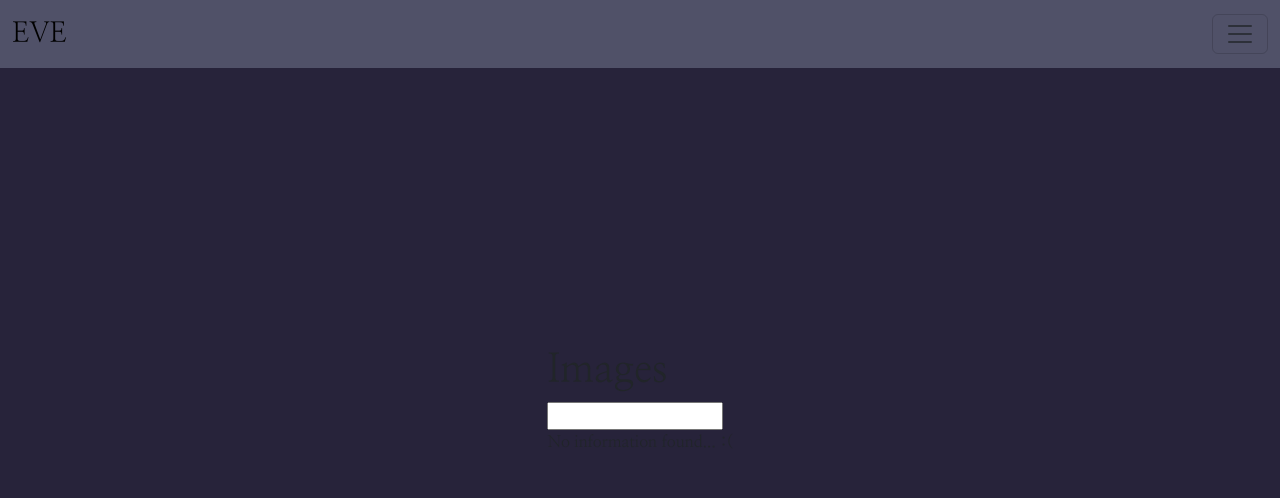
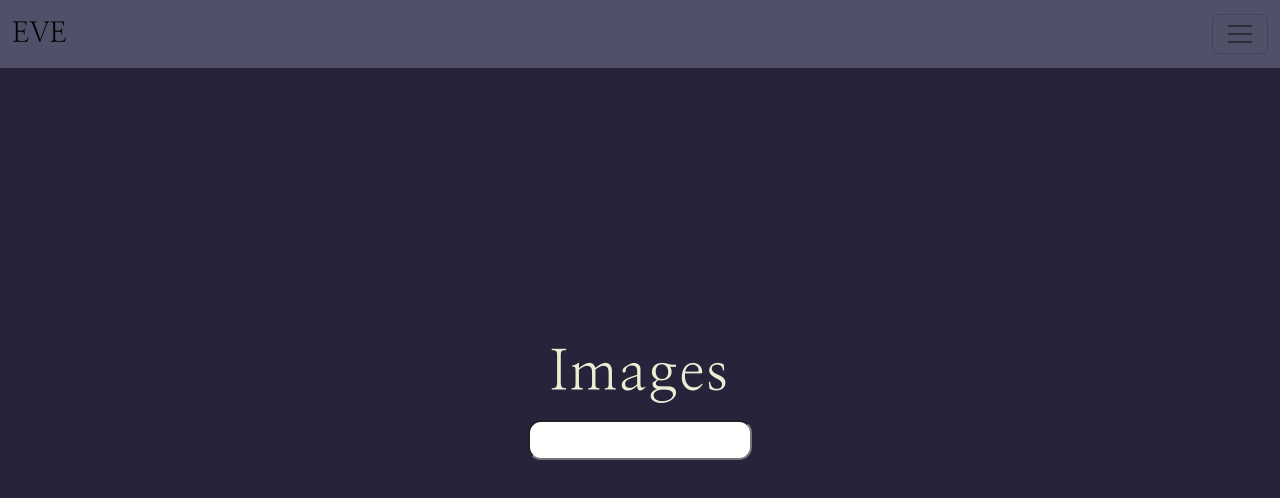
Before and after one commit to kibapika/EVE, a React (Create React App) app: page /images in a window 1280 px wide. Shown: the top 498 px of the page. Built offline with nearby package versions, Linux system fonts and the light colour scheme.

Commit message:
editing css img page

```diff
--- a/src/components/Img.js
+++ b/src/components/Img.js
@@ -1,6 +1,7 @@
 import React from "react";
 import axios from "axios";
 import { useState } from "react";
+import "./comp.css";
 
 const Img = () => {
   const [response, setResponse] = useState(null);
@@ -45,34 +46,87 @@ const Img = () => {
   };
 
   return (
-    <div>
-      <h1>Images</h1>
-      <div>
+    <div className="d-flex flex-column justify-content-evenly align-items-center">
+      <section>
+        {response != null ? (
+          <div
+            className="d-flex flex-row justify-content-evenly align-items-center mb-3"
+            style={{ width: "20rem", color: "#EAEFD3", marginTop: "6rem" }}
+          >
+            <h1 className="fs-2" style={{ letterSpacing: "2px" }}>
+              Images
+            </h1>
             <input
               value={desc}
               onChange={(event) => setDesc(event.target.value)}
               onKeyPress={search}
               type="text"
               required
+              style={{ width: "11rem" }}
             />
           </div>
-      <section>
+        ) : (
+          <div
+            className="d-flex flex-column justify-content-evenly align-items-center"
+            style={{ width: "25rem", color: "#EAEFD3" }}
+          >
+            <h1
+              style={{
+                letterSpacing: "2px",
+                fontSize: "3.5rem",
+                marginBottom: "13px",
+              }}
+            >
+              Images
+            </h1>
+            <input
+              value={desc}
+              onChange={(event) => setDesc(event.target.value)}
+              onKeyPress={search}
+              type="text"
+              required
+              style={{
+                width: "14rem",
+                height: "2.5rem",
+                padding: "8px",
+                letterSpacing: "0.75px",
+                borderRadius: "13px",
+              }}
+            />
+          </div>
+        )}
+      </section>
+      <section style={{ color: "#EAEFD3", letterSpacing: "2px" }}>
         {response != null ? (
-          <div>
+          <div
+            className="d-flex flex-column justify-content-evenly"
+            style={{ width: "90vw" }}
+          >
             {response.map((element) => {
               return (
-                <section key={element.webpageUrl}>
+                <section
+                  key={element.webpageUrl}
+                  className="d-flex flex-column justify-content-evenly align-items-center my-4"
+                >
                   <a href={element.webpageUrl}>
-                      <img alt="No-Img-Found" src={element.url}/>
+                    <img
+                      alt="No-Img-Found"
+                      class="webImg rounded"
+                      src={element.url}
+                    />
                   </a>
-                  <a href={element.webpageUrl}>{element.title}</a>
+                  <a
+                    href={element.webpageUrl}
+                    className="links"
+                    style={{ fontSize: "12px" }}
+                  >
+                    {element.title}
+                  </a>
                 </section>
               );
             })}
           </div>
-        ) : (
-          "No information found... :("
-        )}
+        ) : null}
       </section>
     </div>
   );
--- a/src/components/News.js
+++ b/src/components/News.js
@@ -101,7 +101,7 @@ const News = () => {
       <section style={{ color: "#EAEFD3", letterSpacing: "2px" }}>
         {response != null ? (
           <div
-            className="d-flex flex-column justify-content-evenl"
+            className="d-flex flex-column justify-content-evenly"
             style={{ width: "90vw" }}
           >
             {response.map((element) => {
--- a/src/components/Web.js
+++ b/src/components/Web.js
@@ -87,7 +87,7 @@ const Web = () => {
       <section style={{ color: "#EAEFD3", letterSpacing: "2px" }}>
         {response != null ? (
           <div
-            className="d-flex flex-column justify-content-evenl"
+            className="d-flex flex-column justify-content-evenly"
             style={{ width: "90vw" }}
           >
             {response.map((element) => {
```
Lines whose indentation alone changed are shown as unchanged.
